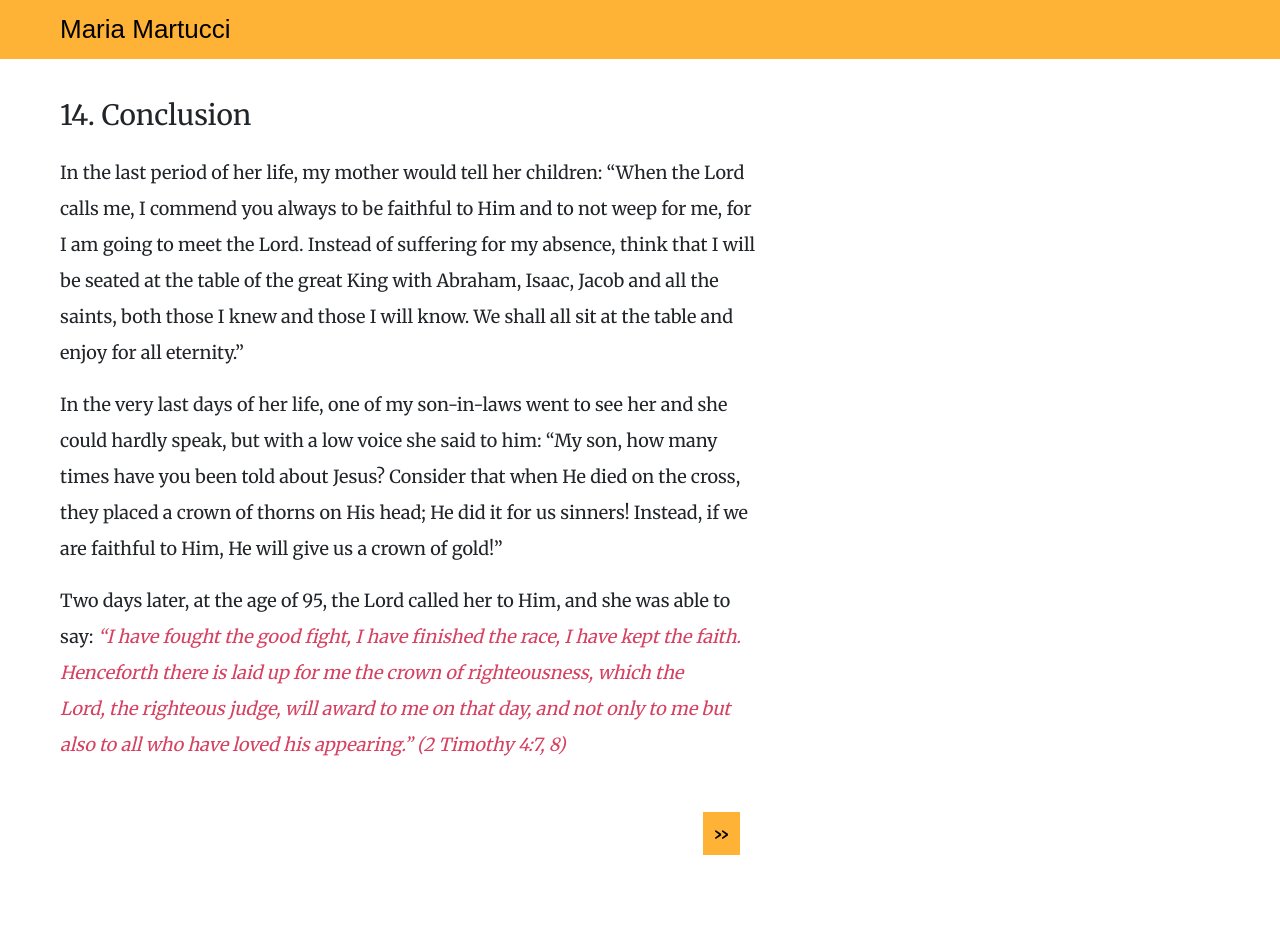
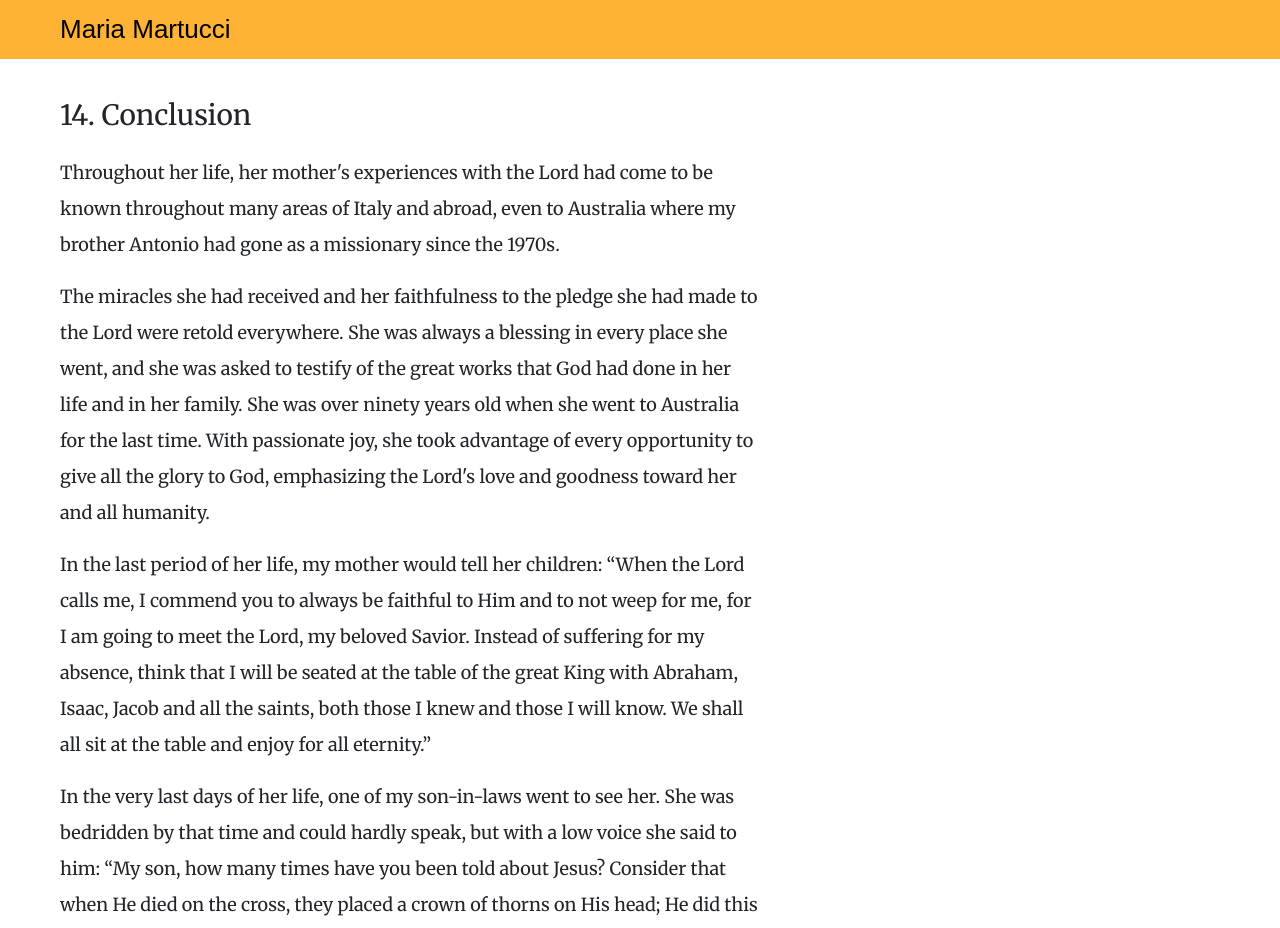
Before and after one commit to johnstallo/maria-martucci, a Next.js app: page /14 in a window 1280 px wide. Shown: the top 928 px of the page. Built offline with nearby package versions, Linux system fonts and the light colour scheme; a web font is replaced by a local one.

Commit message:
English revisions

```diff
--- a/pages/13.js
+++ b/pages/13.js
@@ -8,7 +8,7 @@ export default () => (
     next="/14"
     nextTitle="Conclusion">
 
-    <p>My mother, as I have said already, was illiterate, but I can say that there seemed to be a recorder in her head, because when she spoke of the Gospel, she remembered many verses of the Bible and gave a faithful testimony of the work of the Holy Spirit in her. In the Bible, in fact, it is written: <BibleQuote>“for the Holy Spirit will teach you in that very hour what you ought to say” (Luke 12:12; Matthew 10:19)</BibleQuote>. My mother never wasted an opportunity to speak of God to others, and through her many people came to the knowledge of the Truth, and accepted Christ into their heart as their personal Savior. That's why everyone in our town knew her as Maria the Evangelist.</p>
+    <p>My mother, as I have said already, was illiterate, but I can say that there seemed to be a recorder in her head, because when she spoke of the Gospel, she remembered many verses of the Bible and gave a faithful testimony of the work of the Holy Spirit in her. In the Bible, in fact, it is written: <BibleQuote>“for the Holy Spirit will teach you in that very hour what you ought to say.” (Luke 12:12; Matthew 10:19)</BibleQuote> My mother never wasted an opportunity to speak of God to others, and through her many people came to the knowledge of the Truth, and accepted Christ into their heart as their personal Savior. That's why everyone in our town knew her as Maria the Evangelist.</p>
     <p>I remember once, when she was in her later years, a family moved in to live on the same apartment landing as hers. Their front doors faced each other, but she never had the opportunity to speak to the new family about the Lord! She prayed to God, saying, “Lord, give me the opportunity to talk about You to this family.”</p>
     <p>One day, she decided to play her tape recorder in the light well that shared a wall with the apartment next door. She wanted to listen to hymns, and she also hoped at the same time to arouse the curiosity of her neighbor. She also played some cassettes of sermon recordings of the Word of God and raised the volume a little, so that the neighbor would also hear it.</p>
     <p>But time passed and nothing happened. She did the same thing for several more days when, finally, my mother and the new neighbor chanced on each other on the landing. The lady greeted her and said, “Ma'am, those cassettes you listen to are very beautiful!” My mother replied saying, “Those cassettes speak of Jesus, including the songs. I am a believer of the evangelical faith.” The lady went on and said, “I would like to listen more closely, but my mother, who is somewhat old, is against it, because she says that your group of people are wicked. However, I like listening to those words.”</p>
--- a/pages/14.js
+++ b/pages/14.js
@@ -8,8 +8,10 @@ export default () => (
     next="/"
     nextTitle="">
 
-    <p>In the last period of her life, my mother would tell her children: “When the Lord calls me, I commend you always to be faithful to Him and to not weep for me, for I am going to meet the Lord. Instead of suffering for my absence, think that I will be seated at the table of the great King with Abraham, Isaac, Jacob and all the saints, both those I knew and those I will know. We shall all sit at the table and enjoy for all eternity.”</p>
-    <p>In the very last days of her life, one of my son-in-laws went to see her and she could hardly speak, but with a low voice she said to him: “My son, how many times have you been told about Jesus? Consider that when He died on the cross, they placed a crown of thorns on His head; He did it for us sinners! Instead, if we are faithful to Him, He will give us a crown of gold!”</p>
+    <p>Throughout her life, her mother's experiences with the Lord had come to be known throughout many areas of Italy and abroad, even to Australia where my brother Antonio had gone as a missionary since the 1970s.</p>
+    <p>The miracles she had received and her faithfulness to the pledge she had made to the Lord were retold everywhere. She was always a blessing in every place she went, and she was asked to testify of the great works that God had done in her life and in her family. She was over ninety years old when she went to Australia for the last time. With passionate joy, she took advantage of every opportunity to give all the glory to God, emphasizing the Lord's love and goodness toward her and all humanity.</p>
+    <p>In the last period of her life, my mother would tell her children: “When the Lord calls me, I commend you to always be faithful to Him and to not weep for me, for I am going to meet the Lord, my beloved Savior. Instead of suffering for my absence, think that I will be seated at the table of the great King with Abraham, Isaac, Jacob and all the saints, both those I knew and those I will know. We shall all sit at the table and enjoy for all eternity.”</p>
+    <p>In the very last days of her life, one of my son-in-laws went to see her. She was bedridden by that time and could hardly speak, but with a low voice she said to him: “My son, how many times have you been told about Jesus? Consider that when He died on the cross, they placed a crown of thorns on His head; He did this for us sinners! Instead, if we are faithful to Him, He will give us a crown of gold!”</p>
     <p>Two days later, at the age of 95, the Lord called her to Him, and she was able to say: <BibleQuote>“I have fought the good fight, I have finished the race, I have kept the faith. Henceforth there is laid up for me the crown of righteousness, which the Lord, the righteous judge, will award to me on that day, and not only to me but also to all who have loved his appearing.” (2 Timothy 4:7, 8)</BibleQuote></p>
   </ChapterLayout>
 )
```
